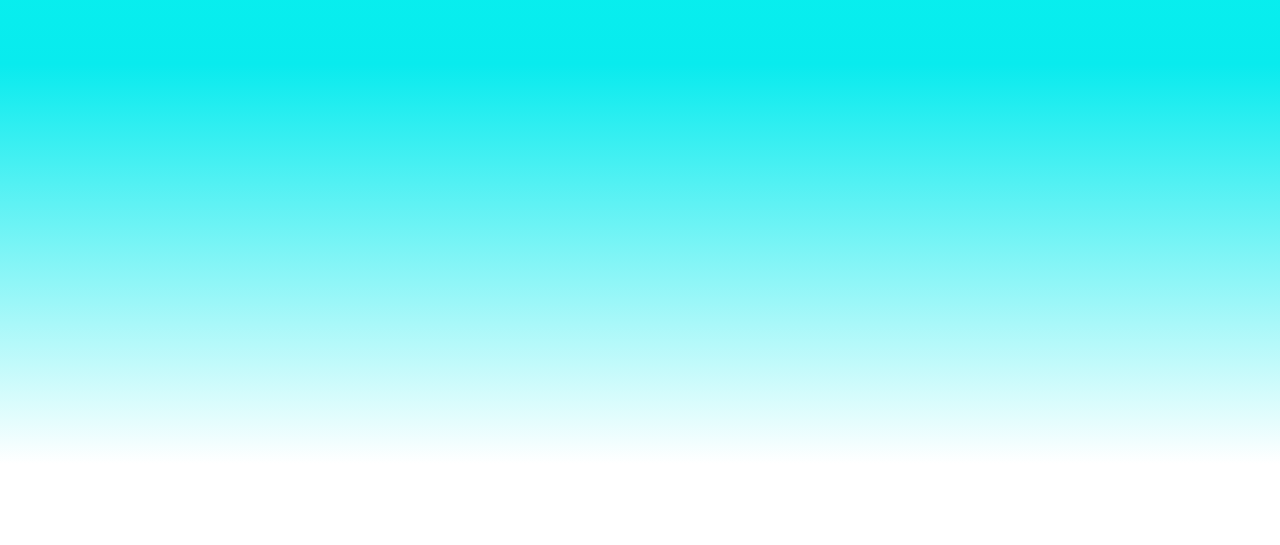
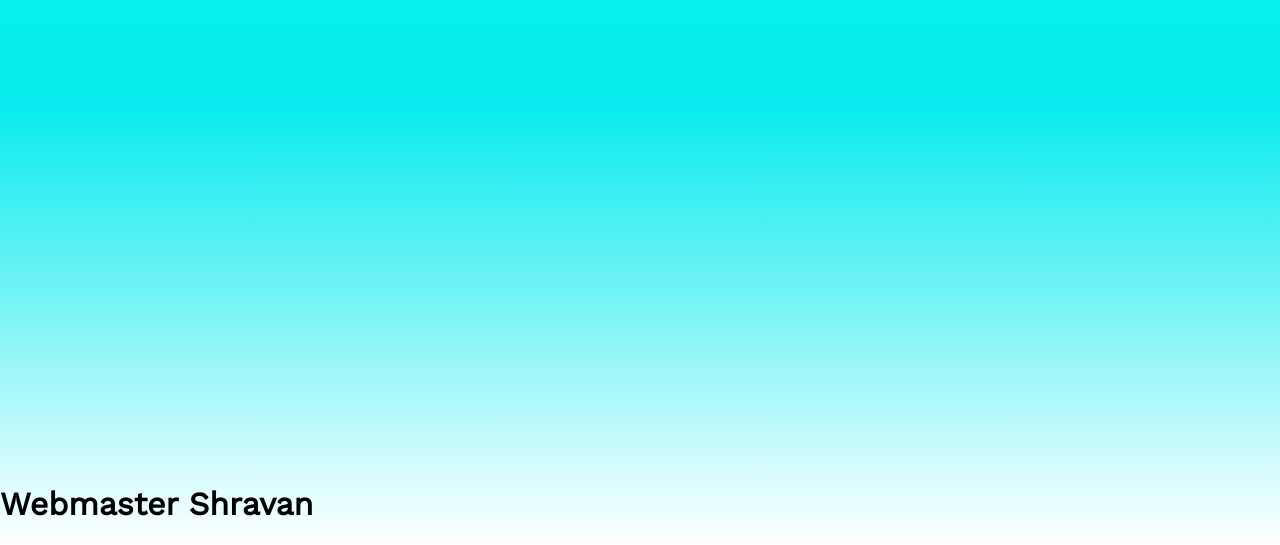
Before and after one commit to githubhosting/githubhosting.github.io, a website: page birthday-master/index.html in a window 1280 px wide. Shown: the part 336-881 px from the top of the page. Before the commit the page ends 800 px from the top, so only its background shows below. Drawn offline with nearby package versions, Linux system fonts and the light colour scheme.

Commit message:
Update index.html

```diff
--- a/birthday-master/index.html
+++ b/birthday-master/index.html
@@ -132,6 +132,10 @@
     </div>
 
   </div>
+  <div>
+    <h1 class="credit">Webmaster Shravan </h1>
+  </div>
+
 </body>
 
 <script src="https://cdnjs.cloudflare.com/ajax/libs/gsap/1.20.3/TweenMax.min.js"></script>
```
